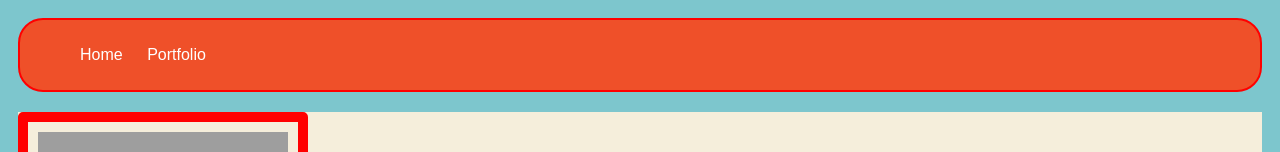
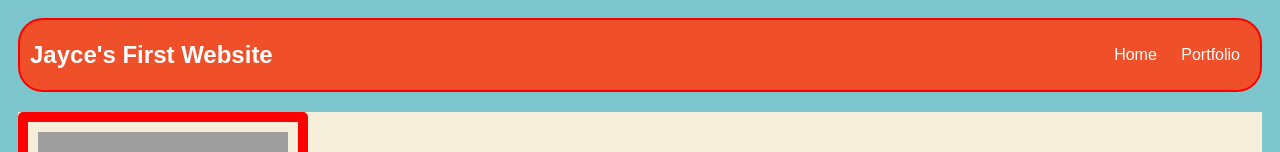
Before and after one commit to JayceHammond/JayceHammond, a plain HTML site: page index.html in a window 1280 px wide. Shown: the top 152 px of the page. Drawn offline with Linux system fonts and the light colour scheme; grey boxes are pictures that could not be loaded.

Commit message:
A basic website

```diff
--- a/index.html
+++ b/index.html
@@ -74,6 +74,7 @@
         <body>
             <div id = "All-Content">
                 <nav>
+                    <header>Jayce's First Website</header>
                     <ul>
                         <li><a href="index.html">Home</a></li>
                         <li><a href="porfolio.html">Portfolio</a></li>
```
